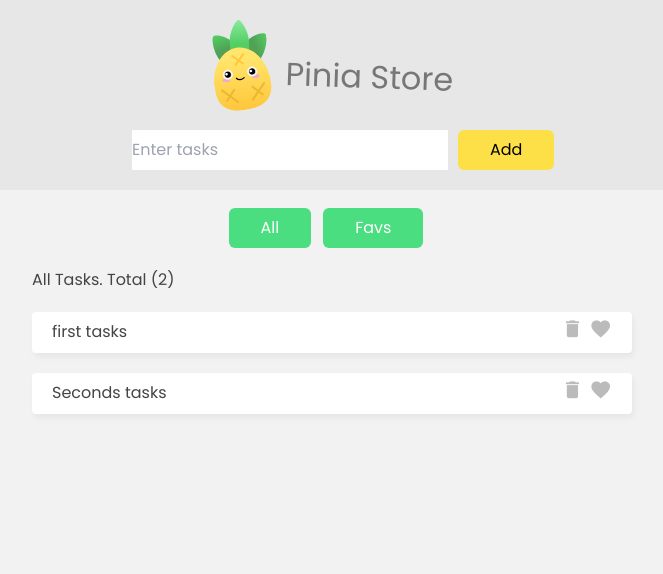
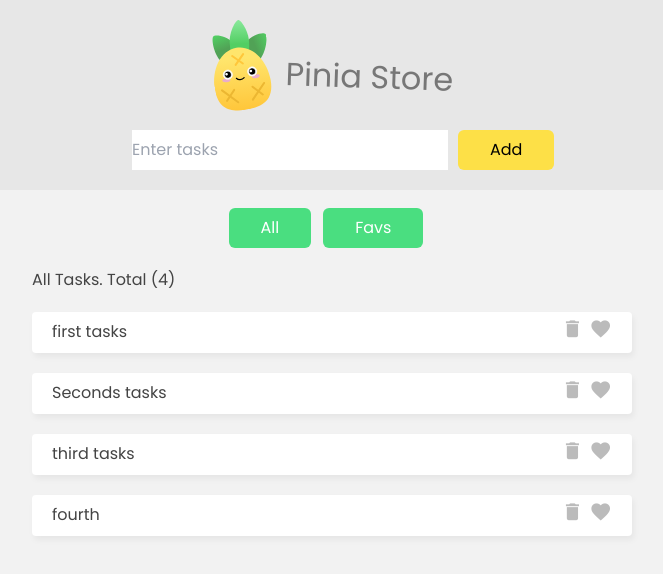
Before and after one commit to alfaysal/vue-practice, a Vue app: page / in a window 1280 px wide. Shown: the top 574 px of the page, without its empty margins (308-971 px from the left). Built offline with nearby package versions, Linux system fonts and the light colour scheme; data requests are answered from the project's data file.

Commit message:
Async action practice

```diff
--- /dev/null
+++ b/db.json
@@ -0,0 +1,24 @@
+{
+  "tasks": [
+    {
+      "id": "1",
+      "title": "first tasks",
+      "isFav": false
+    },
+    {
+      "id": "2",
+      "title": "Seconds tasks",
+      "isFav": true
+    },
+    {
+      "id": 18,
+      "title": "third tasks",
+      "isFav": true
+    },
+    {
+      "id": 18,
+      "title": "fourth",
+      "isFav": true
+    }
+  ]
+}
--- a/package.json
+++ b/package.json
@@ -11,6 +11,7 @@
     "lint": "eslint . --ext .vue,.js,.jsx,.cjs,.mjs --fix --ignore-path .gitignore"
   },
   "dependencies": {
+    "json-server": "^1.0.0-alpha.23",
     "pinia": "^2.1.7",
     "vue": "^3.4.21",
     "vue-router": "^4.3.0"
--- a/src/App.vue
+++ b/src/App.vue
@@ -8,7 +8,9 @@
     <div class="new-task-form">
       <NewTask />
     </div>
-
+    <div v-if="taskStore.loading">
+      Loading task ......
+    </div>
     <nav class="filters">
       <button class="text-white bg-green-400 mr-3 px-8 py-2 rounded-md mt-2" type="button" @click="filter = 'all'">All</button>
       <button class="text-white bg-green-400 mr-3 px-8 py-2 rounded-md mt-2" type="button" @click="filter = 'favs'">Favs</button>
@@ -44,6 +46,8 @@
     const taskStore = useTaskStores();
     const filter = ref('all');
 
+    taskStore.getTask();
+
     return { taskStore, filter }
   }
 }
--- a/src/stores/TaskStore.js
+++ b/src/stores/TaskStore.js
@@ -2,18 +2,8 @@
 
 export const useTaskStores = defineStore('taskStore',{
     state: () => ({
-        tasks: [
-            {
-                id: 1,
-                title: "first tasks",
-                isFav: false,
-            },
-            {
-                id: 2,
-                title: "Seconds tasks",
-                isFav: true,
-            },
-        ]
+        tasks: [],
+        loading: false,
     }),
     getters: {
         fav() {
@@ -30,11 +20,30 @@
         totalCount: (state) => state.tasks.length
     },
     actions: {
-        addTask(task) {
+        async addTask(task) {
             this.tasks.push(task);
+
+            const res = await fetch('http://localhost:3000/tasks',{
+                method: 'POST',
+                body: JSON.stringify(task),
+                headers: {
+                    'Content-Type' : 'application/json'
+                }
+            });
+
+            if (res.error) {
+                console.log(res.error);
+            }
         },
         deleteTask(id) {
             this.tasks = this.tasks.filter(task => task.id === id);
+        },
+        async getTask() {
+            this.loading = true;
+            const response = await fetch('http://localhost:3000/tasks');
+            const data = await response.json();
+            this.loading = false;
+            this.tasks = data;
         }
     }
 });
```
Also changed, not shown: 2 other files (tests, documents, lock files or other folders).
